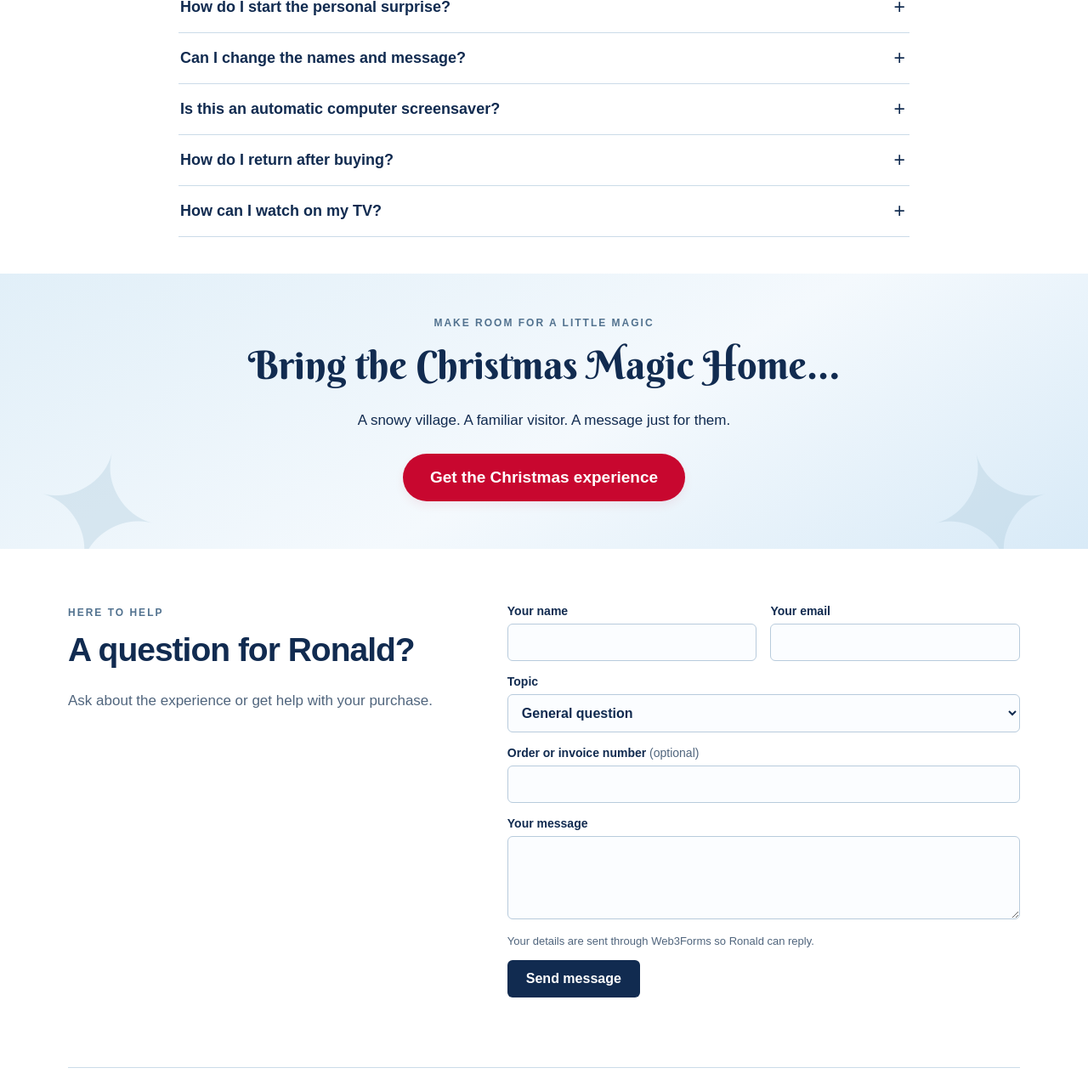
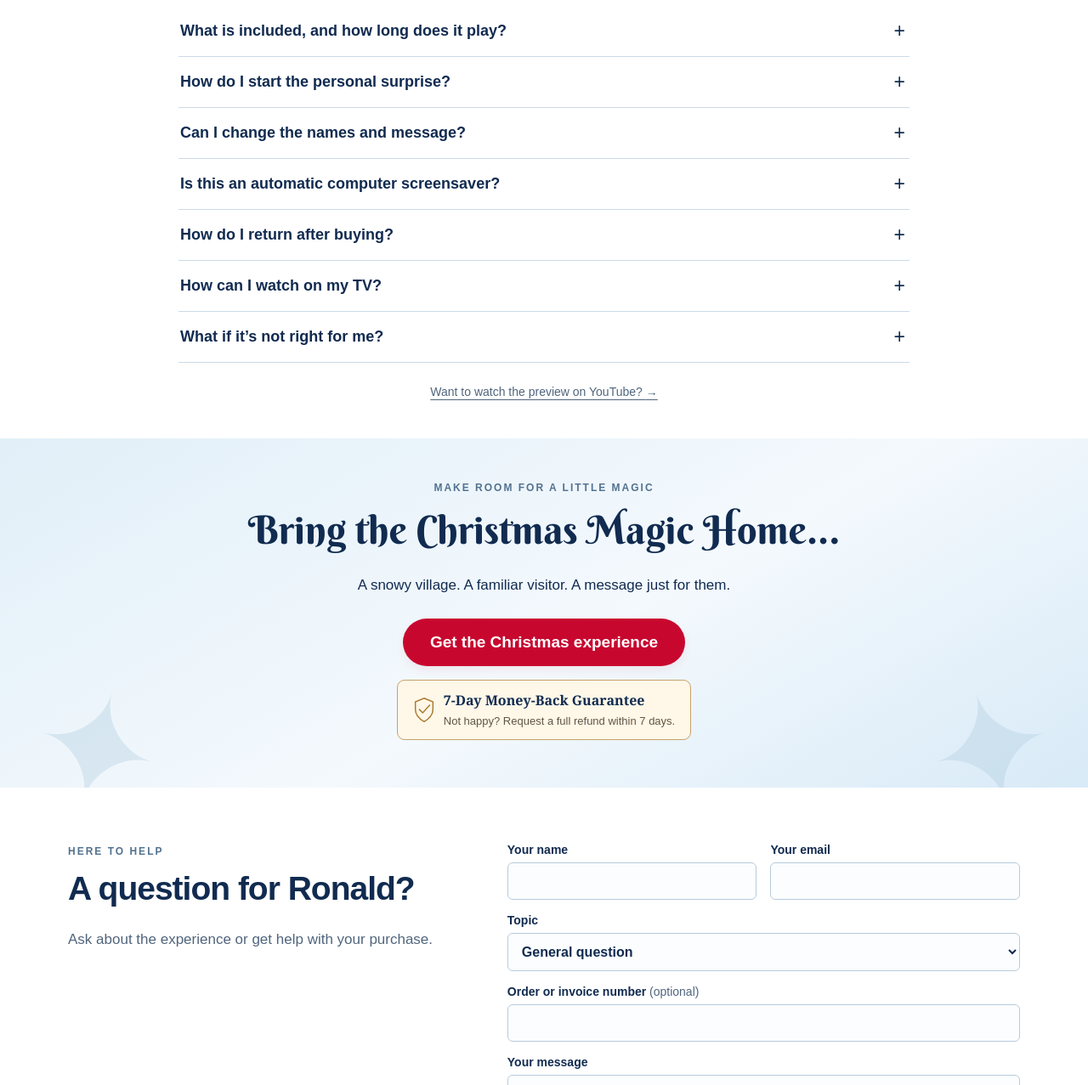
Before and after one commit to RonnieRonaldo/animatedchristmasscreensaver, a website: page public/animated-christmas-screensaver.html in a window 1280 px wide. Shown: the part 2326-3603 px from the top of the page at 85% size. Drawn offline with Linux system fonts and the light colour scheme; no server answers.

Commit message:
Add seven-day guarantee and YouTube preview link at FAQ

```diff
--- a/public/animated-christmas-screensaver.html
+++ b/public/animated-christmas-screensaver.html
@@ -1,7 +1,7 @@
 <!doctype html>
-<html lang="en"><head><meta charset="utf-8"><meta name="viewport" content="width=device-width,initial-scale=1"><title>Animated Christmas Screensaver | A magical Christmas window</title><meta name="description" content="Animated Christmas Screensaver with a magical Christmas window, playful elves, sparkling surprises and your own message from Santa. Watch the short preview."><link rel="canonical" href="https://animatedchristmasscreensaver.com/animated-christmas-screensaver"><meta name="theme-color" content="#edf6fc"><meta property="og:title" content="Animated Christmas Screensaver"><meta property="og:description" content="A little Christmas magic, right on your screen. Watch the preview."><meta property="og:type" content="website"><meta property="og:url" content="https://animatedchristmasscreensaver.com/animated-christmas-screensaver"><meta property="og:image" content="https://animatedchristmasscreensaver.com/assets/christmas-window.webp"><link rel="icon" href="/assets/favicon.svg" type="image/svg+xml"><link rel="stylesheet" href="/assets/style.css?v=20261125d"><script type="module" src="/assets/site.js"></script></head>
+<html lang="en"><head><meta charset="utf-8"><meta name="viewport" content="width=device-width,initial-scale=1"><title>Animated Christmas Screensaver | A magical Christmas window</title><meta name="description" content="Animated Christmas Screensaver with a magical Christmas window, playful elves, sparkling surprises and your own message from Santa. Watch the short preview."><link rel="canonical" href="https://animatedchristmasscreensaver.com/animated-christmas-screensaver"><meta name="theme-color" content="#edf6fc"><meta property="og:title" content="Animated Christmas Screensaver"><meta property="og:description" content="A little Christmas magic, right on your screen. Watch the preview."><meta property="og:type" content="website"><meta property="og:url" content="https://animatedchristmasscreensaver.com/animated-christmas-screensaver"><meta property="og:image" content="https://animatedchristmasscreensaver.com/assets/christmas-window.webp"><link rel="icon" href="/assets/favicon.svg" type="image/svg+xml"><link rel="stylesheet" href="/assets/style.css?v=20261127a"><script type="module" src="/assets/site.js"></script></head>
 <body><a class="skip" href="#main">Skip to content</a><header class="header wrap"><a class="brand" href="/animated-christmas-screensaver"><svg viewBox="0 0 40 40" aria-hidden="true"><path d="M14 2 5 16h5L2 28h10v9h4v-9h10l-8-12h5ZM30 13l-6 11h4l-5 8h6v5h3v-5h6l-5-8h3Z" fill="currentColor"/></svg><span>Animated Christmas<br><b>Screensaver</b></span></a><nav aria-label="Main navigation"><a href="#how-it-works">How it works</a><a href="#faq">FAQ</a><a href="#contact">Contact</a></nav></header>
-<main id="main"><section class="hero wrap" aria-labelledby="title"><h1 id="title">Animated Christmas Screensaver</h1><div class="window"><video id="preview" playsinline controls autoplay muted loop preload="metadata" poster="/assets/christmas-window.webp" aria-label="47-second preview: a nutcracker, gingerbread man and Santa’s elf revealing a personal message"><source src="/assets/christmas-preview.mp4?v=20261125" type="video/mp4"></video><button id="watch" class="preview-button" type="button"><span aria-hidden="true">▶</span> Watch preview</button></div><p class="intro"><em>Animated Christmas Screensaver</em>, this... is a <strong class="magic-intro">Real Magical Interactive Christmas Experience.</strong></p><button class="buy" data-buy>Get the Christmas experience</button><p class="purchase-note" data-purchase-note>Checkout is being prepared.</p><p class="seller-note">Payments are processed by Paddle. You may see School Projects India during checkout.</p><p class="checkout-status" role="status" aria-live="polite"></p></section>
+<main id="main"><section class="hero wrap" aria-labelledby="title"><h1 id="title">Animated Christmas Screensaver</h1><div class="window"><video id="preview" playsinline controls autoplay muted loop preload="metadata" poster="/assets/christmas-window.webp" aria-label="47-second preview: a nutcracker, gingerbread man and Santa’s elf revealing a personal message"><source src="/assets/christmas-preview.mp4?v=20261125" type="video/mp4"></video><button id="watch" class="preview-button" type="button"><span aria-hidden="true">▶</span> Watch preview</button></div><p class="intro"><em>Animated Christmas Screensaver</em>, this... is a <strong class="magic-intro">Real Magical Interactive Christmas Experience.</strong></p><button class="buy" data-buy>Get the Christmas experience</button><p class="purchase-note" data-purchase-note>Checkout is being prepared.</p><a class="guarantee" href="#refund-guarantee"><svg viewBox="0 0 30 36" aria-hidden="true"><path d="M15 2 27 7v10c0 8-5 13-12 17C8 30 3 25 3 17V7Z"/><path d="m8 17 5 5 10-11"/></svg><span><strong>7-Day Money-Back Guarantee</strong><small>Not happy? Request a full refund within 7 days.</small></span></a><p class="seller-note">Payments are processed by Paddle. You may see School Projects India during checkout.</p><p class="checkout-status" role="status" aria-live="polite"></p></section>
 <section class="experience wrap" aria-labelledby="experience-title"><div class="features" aria-label="Product highlights"><span><i aria-hidden="true">❅</i>Your Christmas window</span><span><i aria-hidden="true">✧</i>Magical animated scenes</span><span><i aria-hidden="true">♡</i>A personal touch</span></div><div class="story"><span class="eyebrow">A WINDOW INTO CHRISTMAS</span><h2 id="experience-title">A little wonder, whenever you need it</h2><p>Animated Christmas Screensaver turns your screen into a glowing winter village. Enjoy a Christmas Background Video filled with playful elves, Santa, snow and sparkling surprises.</p><p>Enter names and your own message in the screensaver before the children arrive. The Christmas loop plays while you wait. When everyone is ready, start the special series and watch Santa’s elf reveal your words on his scroll.</p><p>Enjoy it on a laptop, PC, phone or iPad, or mirror your screen to a compatible TV.</p></div></section>
 <section id="how-it-works" class="how wrap"><span class="eyebrow">FROM YOUR SCREEN TO CHRISTMAS</span><h2>How it works</h2><div class="steps"><div><span aria-hidden="true">✦</span><h3>Get your access</h3><p>Purchase the Christmas experience through Paddle’s secure checkout.</p></div><div><span aria-hidden="true">▱</span><h3>Open your Christmas window</h3><p>After payment is confirmed, open the product from the confirmation screen in the same browser.</p></div><div><span aria-hidden="true">▷</span><h3>Make it yours</h3><p>Enter names and a message, enjoy the loop, then press Start your Christmas surprise when the children are ready.</p></div></div><button class="buy" data-buy>Get the Christmas experience</button><p class="checkout-status" role="status" aria-live="polite"></p></section>
 <section id="faq" class="faq wrap"><h2>A few things to know</h2>
@@ -10,10 +10,12 @@
 <details><summary>Can I change the names and message?</summary><p>Yes. Use <strong>Show controls → Edit message</strong> to prepare a new surprise. Your text stays in your browser on that device.</p></details>
 <details><summary>Is this an automatic computer screensaver?</summary><p>It plays in your browser; it does not install as an automatic idle screensaver. Keep the playback page open and your device awake.</p></details>
 <details><summary>How do I return after buying?</summary><p>Bookmark <a href="/access.html">My access</a> and return in the same browser on the same device. Keep its cookies. Email recovery is not available yet; contact Ronald if you need help.</p></details>
-<details><summary>How can I watch on my TV?</summary><p>Connect a laptop to your TV with an HDMI cable and select that HDMI input. For an iPhone or iPad, use Screen Mirroring with an AirPlay-compatible TV or Apple TV. Other phones, tablets and laptops need a compatible screen-mirroring method.</p><p>For a Fire TV Stick, check that both devices support mirroring; iPhones and iPads do not work with its standard Miracast mirroring. Use the same Wi-Fi for wireless mirroring. Mirror the whole screen so the personal message appears too. Test your setup with the preview before buying.</p></details></section>
-<section class="closing"><div class="wrap"><span class="eyebrow">MAKE ROOM FOR A LITTLE MAGIC</span><h2>Bring the Christmas Magic Home...</h2><p>A snowy village. A familiar visitor. A message just for them.</p><button class="buy" data-buy>Get the Christmas experience</button><p class="checkout-status" role="status" aria-live="polite"></p></div></section>
+<details><summary>How can I watch on my TV?</summary><p>Connect a laptop to your TV with an HDMI cable and select that HDMI input. For an iPhone or iPad, use Screen Mirroring with an AirPlay-compatible TV or Apple TV. Other phones, tablets and laptops need a compatible screen-mirroring method.</p><p>For a Fire TV Stick, check that both devices support mirroring; iPhones and iPads do not work with its standard Miracast mirroring. Use the same Wi-Fi for wireless mirroring. Mirror the whole screen so the personal message appears too. Test your setup with the preview before buying.</p></details>
+<details id="refund-guarantee"><summary>What if it’s not right for me?</summary><p>Try your Christmas window at home. If you’re not happy, request a full refund within 7 days of purchase—even if you’ve already watched it or used the personal surprise. You do not need to give a reason.</p><p>Use our <a href="#contact">contact form</a>, the support link in your Paddle receipt or <a href="https://paddle.net" target="_blank" rel="noopener noreferrer">Paddle buyer support</a>. Include your order number or purchase email address and mention our 7-day money-back guarantee.</p><p>Submit your request within 7 days of purchase. Refunds are processed through Paddle to the original payment method; processing and bank times may vary. This voluntary guarantee does not affect your statutory consumer rights, including any applicable withdrawal rights or rights relating to faulty or misdescribed digital content.</p></details>
+<p class="youtube-link"><a href="https://youtu.be/LxhjR8UHyY8" target="_blank" rel="noopener noreferrer">Want to watch the preview on YouTube? <span aria-hidden="true">→</span></a></p></section>
+<section class="closing"><div class="wrap"><span class="eyebrow">MAKE ROOM FOR A LITTLE MAGIC</span><h2>Bring the Christmas Magic Home...</h2><p>A snowy village. A familiar visitor. A message just for them.</p><button class="buy" data-buy>Get the Christmas experience</button><a class="guarantee" href="#refund-guarantee"><svg viewBox="0 0 30 36" aria-hidden="true"><path d="M15 2 27 7v10c0 8-5 13-12 17C8 30 3 25 3 17V7Z"/><path d="m8 17 5 5 10-11"/></svg><span><strong>7-Day Money-Back Guarantee</strong><small>Not happy? Request a full refund within 7 days.</small></span></a><p class="checkout-status" role="status" aria-live="polite"></p></div></section>
 <section id="contact" class="contact wrap"><div><span class="eyebrow">HERE TO HELP</span><h2>A question for Ronald?</h2><p>Ask about the experience or get help with your purchase.</p></div><form id="contact-form" action="https://api.web3forms.com/submit" method="post"><input type="hidden" name="access_key" value="fd8f6623-57c8-4db3-bf34-d246040c35b7"><input type="hidden" name="subject" value="Animated Christmas Screensaver · Contact"><input type="checkbox" name="botcheck" hidden tabindex="-1"><div class="form-row"><label>Your name<input name="name" required autocomplete="name"></label><label>Your email<input name="email" type="email" required autocomplete="email"></label></div><label>Topic<select name="topic"><option>General question</option><option>Product question</option><option>Payment or access help</option></select></label><label>Order or invoice number <span>(optional)</span><input name="order_number"></label><label>Your message<textarea name="message" rows="4" required></textarea></label><p class="fine">Your details are sent through Web3Forms so Ronald can reply.</p><button class="secondary" type="submit">Send message</button><p id="feedback" role="status"></p></form></section></main>
-<footer class="wrap"><span>© <span id="year">2026</span> Animated Christmas Screensaver</span><div><a href="/access.html">My access</a><button data-dialog="privacy">Privacy</button><button data-dialog="analytics">Analytics preferences</button></div></footer>
+<footer class="wrap"><span>© <span id="year">2026</span> Animated Christmas Screensaver</span><div><a href="/access.html">My access</a><a href="#refund-guarantee">Refund policy</a><button data-dialog="privacy">Privacy</button><button data-dialog="analytics">Analytics preferences</button></div></footer>
 <dialog id="privacy"><button class="close" data-close aria-label="Close privacy information">×</button><h3>Privacy</h3><p>Names and messages entered in the Christmas experience are stored in your browser. Contact form details are processed by Web3Forms and sent to Ronald to answer your request. Paddle processes checkout and payment information.</p><p>Necessary browser cookies keep your purchase access available. Optional Google Analytics only loads when a measurement ID has been configured and you consent. You can change that choice in Analytics preferences.</p><p>For questions or deletion requests, use the contact form.</p></dialog><dialog id="analytics"><button class="close" data-close aria-label="Close analytics preferences">×</button><h3>Analytics preferences</h3><p>Allow optional visitor statistics? Analytics is currently inactive until a new measurement ID is configured.</p><button class="secondary" data-consent="yes">Allow analytics</button><button class="text-button" data-consent="no">No thanks</button></dialog>
 <dialog id="checkout-result"><h3 id="result-title">Checking your payment</h3><p id="result-text">Please keep this page open.</p><a id="access-link" class="buy" href="/experience/" hidden>Open my Christmas window</a><button class="secondary" id="retry-access" hidden>Check again</button><button class="text-button" data-close>Close</button></dialog>
 </body></html>
```
